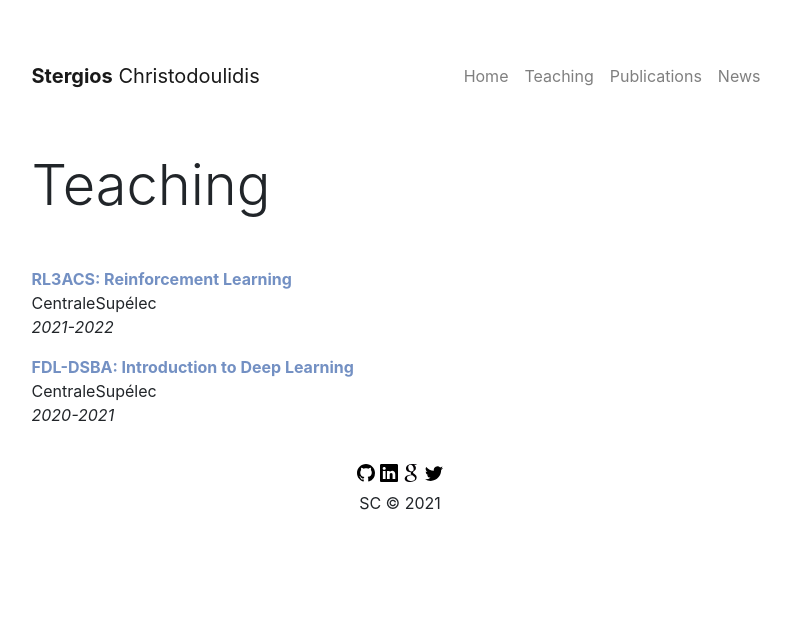
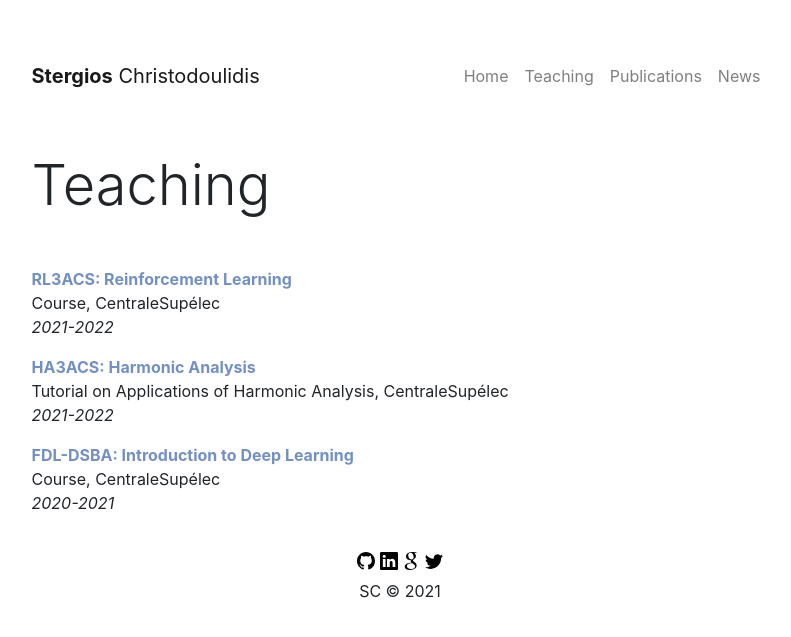
Before and after one commit to stergioc/stergioc.github.io, a Jekyll site: the page built from teaching.md, in a window 1280 px wide. Shown: the top 637 px of the page, without its empty margins (240-1031 px from the left). Built offline with Jekyll 4.4.1, drawn with Linux system fonts in a browser that asks for light colours; nearby versions of some CDN libraries.

Commit message:
Update teaching.md

```diff
--- a/teaching.md
+++ b/teaching.md
@@ -5,9 +5,13 @@ title: Teaching
 
 
 <strong><a href="https://centralesupelec.edunao.com/course/view.php?id=3753">RL3ACS: Reinforcement Learning</a></strong>
-CentraleSupélec
+Course, CentraleSupélec
+*2021-2022*
+
+<strong><a href="https://centralesupelec.edunao.com/course/view.php?id=3728">HA3ACS: Harmonic Analysis</a></strong>
+Tutorial on Applications of Harmonic Analysis, CentraleSupélec
 *2021-2022*
 
 <strong><a href="https://centralesupelec.edunao.com/course/view.php?id=4042">FDL-DSBA: Introduction to Deep Learning</a></strong>
-CentraleSupélec
+Course, CentraleSupélec
 *2020-2021*
```
